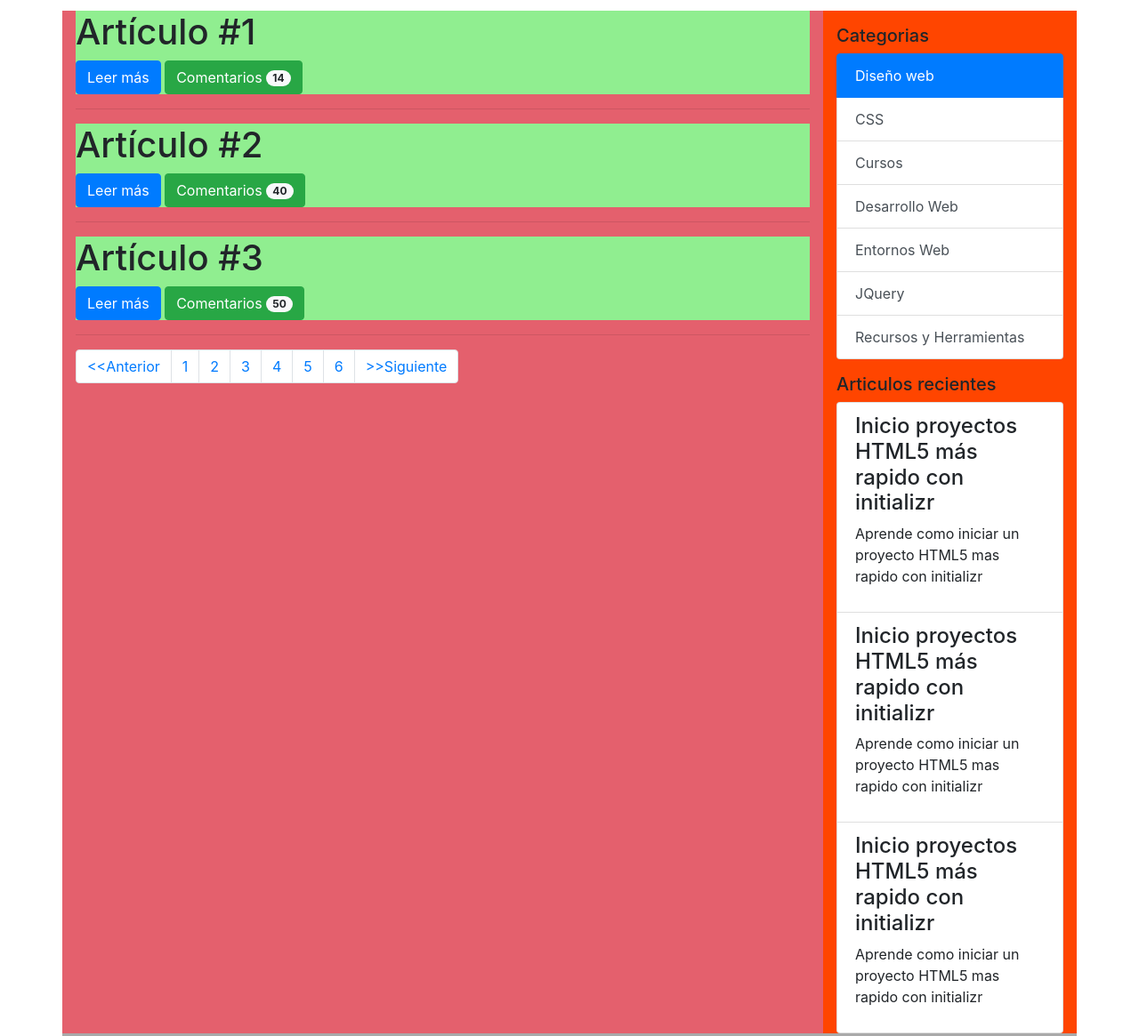
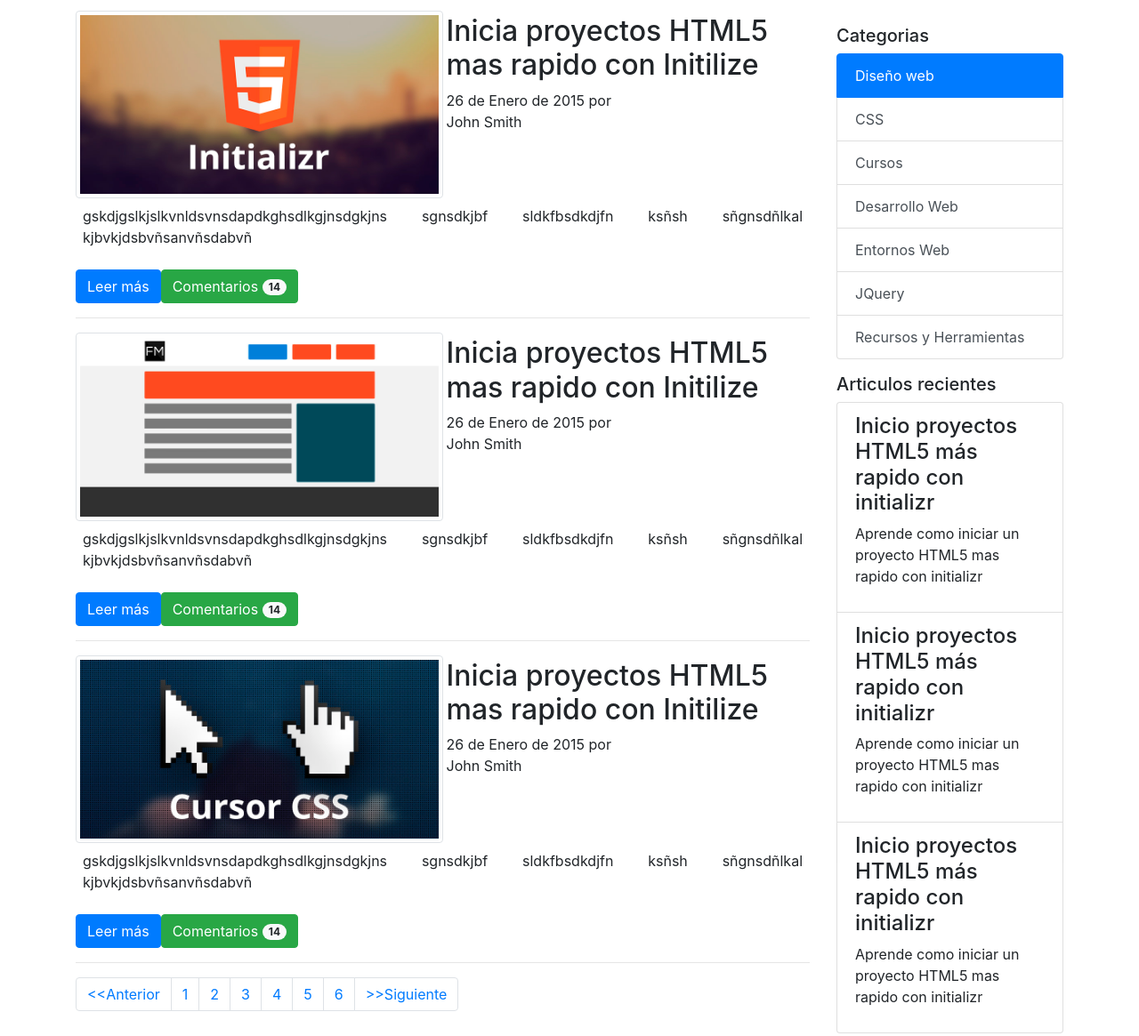
Before and after one commit to EricMunozFernandez/DISEN-O-DE-INTERFACES-WEB, a plain HTML site: page boostrap/Ejercicio4 - Blog/boceto.html in a window 1280 px wide. Shown: the part 300-1465 px from the top of the page at 89% size. Drawn offline with Linux system fonts and the light colour scheme.

Commit message:
blog hecho

```diff
--- a/boostrap/Ejercicio4 - Blog/boceto.html
+++ b/boostrap/Ejercicio4 - Blog/boceto.html
@@ -49,22 +49,46 @@
 <section class="main container seccion">
     <div class="row">
         <section class="col-md-9">
-            <article class="articulo">
-                <h1>Artículo #1</h1>
+            <article class="articulo d-flex flex-wrap">
+                <img class="img-responsive img-thumbnail w-50 h-50" src="img/img1.jpg">
+                <div class="d-flex flex-column w-50 p-1">
+                    <h2>Inicia proyectos HTML5 mas rapido con Initilize</h2>
+                    <p class=" w-50"><span>26 de Enero de 2015</span> por John Smith</p>
+                </div>
+                <p class="text-justify p-2">gskdjgslkjslkvnldsvnsdapdkghsdlkgjnsdgkjns sgnsdkjbf sldkfbsdkdjfn ksñsh
+                    sñgnsdñlkal kjbvkjdsbvñsanvñsdabvñ</p>
+
                 <button type="button" class="btn btn-primary">Leer más</button>
-                <button type="button" class="btn btn-success">Comentarios <span class="badge badge-light badge-pill">14</span></button>
+                <button type="button" class="btn btn-success">Comentarios <span
+                        class="badge badge-light badge-pill">14</span></button>
             </article>
             <hr>
-            <article class="articulo">
-                <h1>Artículo #2</h1>
+            <article class="articulo d-flex flex-wrap">
+                <img class="img-responsive img-thumbnail w-50 h-50" src="img/img2.jpg">
+                <div class="d-flex flex-column w-50 p-1">
+                    <h2>Inicia proyectos HTML5 mas rapido con Initilize</h2>
+                    <p class=" w-50"><span>26 de Enero de 2015</span> por John Smith</p>
+                </div>
+                <p class="text-justify p-2">gskdjgslkjslkvnldsvnsdapdkghsdlkgjnsdgkjns sgnsdkjbf sldkfbsdkdjfn ksñsh
+                    sñgnsdñlkal kjbvkjdsbvñsanvñsdabvñ</p>
+
                 <button type="button" class="btn btn-primary">Leer más</button>
-                <button type="button" class="btn btn-success">Comentarios <span class="badge badge-light badge-pill">40</span></button>
+                <button type="button" class="btn btn-success">Comentarios <span
+                        class="badge badge-light badge-pill">14</span></button>
             </article>
             <hr>
-            <article class="articulo">
-                <h1>Artículo #3</h1>
+            <article class="articulo d-flex flex-wrap">
+                <img class="img-responsive img-thumbnail w-50 h-50" src="img/img3.jpg">
+                <div class="d-flex flex-column w-50 p-1">
+                    <h2>Inicia proyectos HTML5 mas rapido con Initilize</h2>
+                    <p class=" w-50"><span>26 de Enero de 2015</span> por John Smith</p>
+                </div>
+                <p class="text-justify p-2">gskdjgslkjslkvnldsvnsdapdkghsdlkgjnsdgkjns sgnsdkjbf sldkfbsdkdjfn ksñsh
+                    sñgnsdñlkal kjbvkjdsbvñsanvñsdabvñ</p>
+
                 <button type="button" class="btn btn-primary">Leer más</button>
-                <button type="button" class="btn btn-success">Comentarios <span class="badge badge-light badge-pill">50</span></button>
+                <button type="button" class="btn btn-success">Comentarios <span
+                        class="badge badge-light badge-pill">14</span></button>
             </article>
             <hr>
             <nav aria-label="Page navigation example">
--- a/boostrap/Ejercicio4 - Blog/css/style.css
+++ b/boostrap/Ejercicio4 - Blog/css/style.css
@@ -6,21 +6,3 @@
     background-color: #46b8da;
     color: whitesmoke;
 }
-.main{
-    background-color: #e4606d;
-}
-.seccion2{
-    background-color: white;
-}
-.articulo{
-    background-color: lightgreen;
-}
-.paginacion{
-    background-color: #cccc33;
-}
-.aside{
-    background-color: orangered;
-}
-.footer{
-    background-color: darkgray;
-}
```
